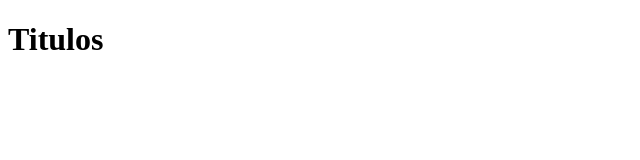
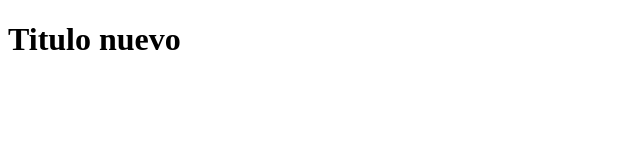
Before and after one commit to AlanAg98/hello-word-git, a plain HTML site: page index.html in a window 1280 px wide. Shown: the whole page, without its empty margins (0-640 px from the left). Drawn offline with Linux system fonts and the light colour scheme.

Commit message:
se modifico titulo index

```diff
--- a/index.html
+++ b/index.html
@@ -7,6 +7,6 @@
     <title>Document</title>
 </head>
 <body>
-    <h1>Titulos</h1>
+    <h1>Titulo nuevo </h1>
 </body>
 </html>
```
